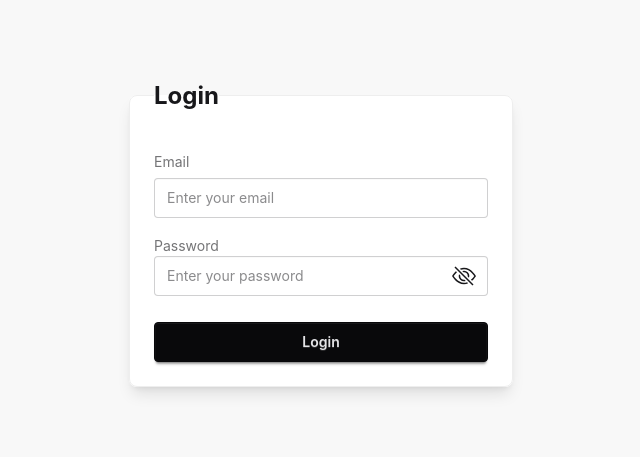
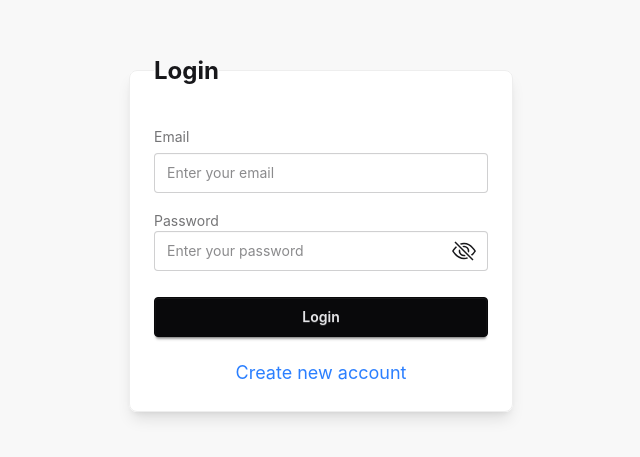
Before and after one commit to dartSasant/Canteen-Management-System, a React (Vite) app in the folder client/: page / in a window 1280 px wide. Shown: the part 171-628 px from the top of the page, without its empty margins (319-959 px from the left). Built offline with nearby package versions, Linux system fonts and the light colour scheme.

Commit message:
jwt token

```diff
--- a/client/src/LoginCard.jsx
+++ b/client/src/LoginCard.jsx
@@ -36,6 +36,10 @@ const LoginCard = () => {
         </div>
 
         <button className="btn btn-neutral mt-5 w-full">Login</button>
+
+        <div className="flex justify-center text-lg text-blue-500 pt-4 ">
+          <a href="">Create new account</a>
+        </div>
       </fieldset>
     </div>
   );
```
Also changed, not shown: 1 other file (tests, documents, lock files or other folders).
